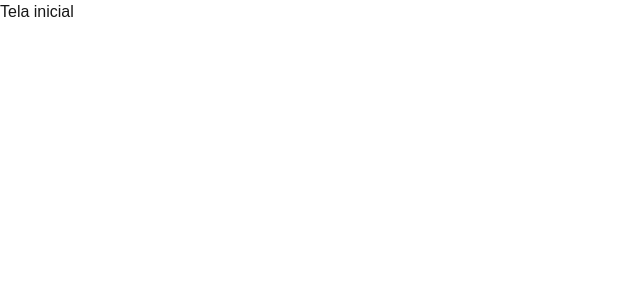
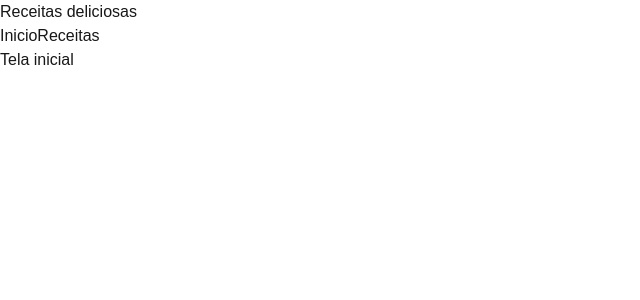
Before and after one commit to Davi-Lorena/receitas-byron, a Next.js app: page / in a window 1280 px wide. Shown: the top 300 px of the page, without its empty margins (0-640 px from the left). Built offline with nearby package versions, Linux system fonts and the light colour scheme.

Commit message:
feat: estrutura do header

```diff
--- /dev/null
+++ b/src/app/Components/header/index.tsx
@@ -0,0 +1,18 @@
+import Link from "next/link"
+
+export function Header() {
+    return(
+        <header>
+            <Link href="/">Receitas deliciosas</Link>
+<nav>
+    <Link href="/">
+    Inicio
+    </Link>
+
+    <Link href="/receitas">
+    Receitas
+    </Link>
+</nav>
+        </header>
+    )
+}
--- a/src/app/layout.tsx
+++ b/src/app/layout.tsx
@@ -1,6 +1,7 @@
 import type { Metadata } from "next";
 import { Inter } from "next/font/google";
 import "./globals.css";
+import { Header } from "./Components/header";
 
 const inter = Inter({
   variable:"--font-inter",
@@ -23,6 +24,7 @@ export default function RootLayout({
       <body
         className={`${inter.variable} antialiased`}
       >
+        <Header />
         {children}
       </body>
     </html>
```
